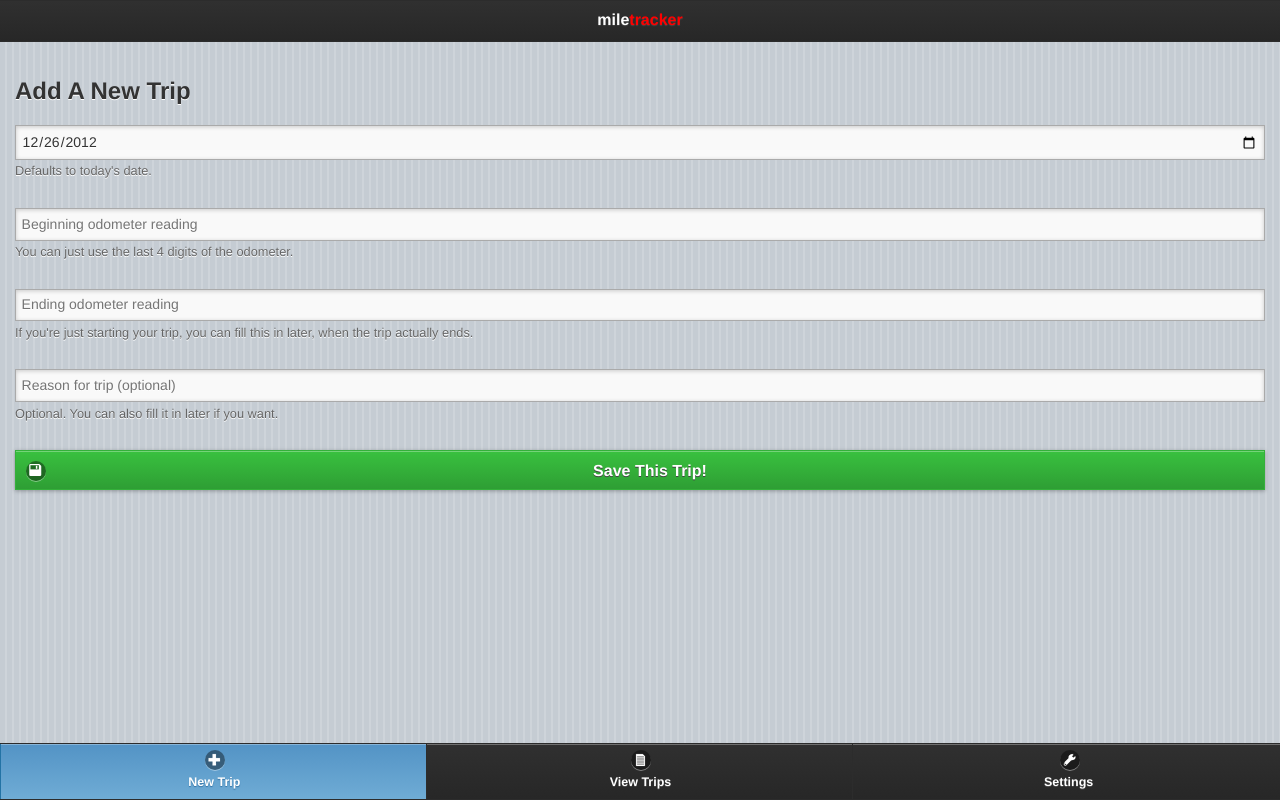
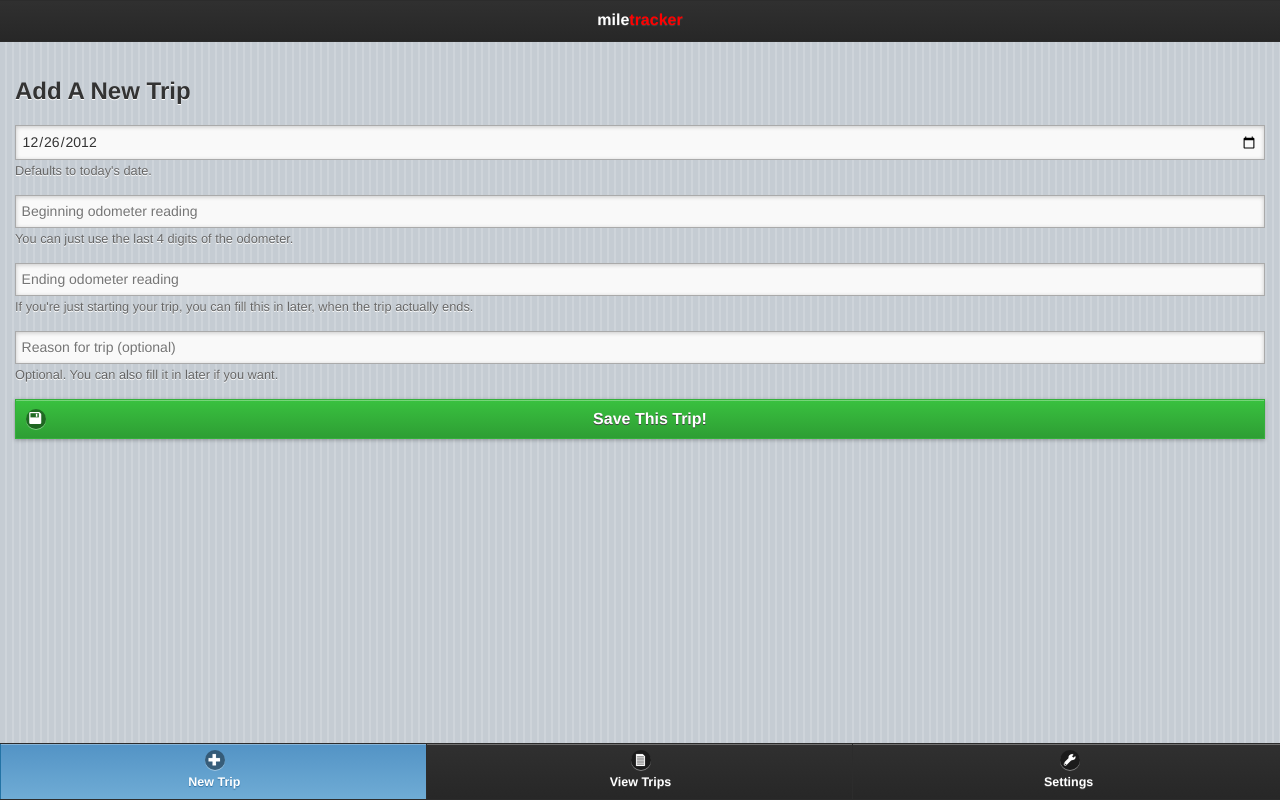
Before and after one commit to ezl/miletracker, a Django app: page /add/ in a window 1280 px wide. Run offline with Django 3.2, Linux system fonts and the light colour scheme; parts of the project's set-up code (start-up, migrations or seed data) failed here and were passed over.

Commit message:
shrink submit form height

```diff
--- a/miletracker/static/themes/style.css
+++ b/miletracker/static/themes/style.css
@@ -50,7 +50,7 @@ h1#logo {
 
 p.helptext {
     margin-top: 0.2em;
-    margin-bottom: 2.3em;
+    margin-bottom: 1.3em;
     font-size: 0.8em;
     color: #666;
 }
```
